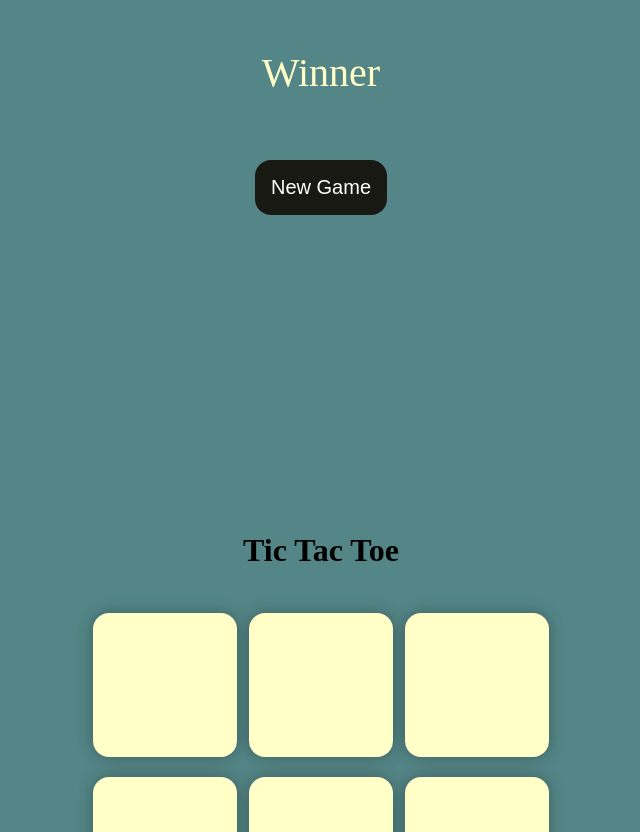
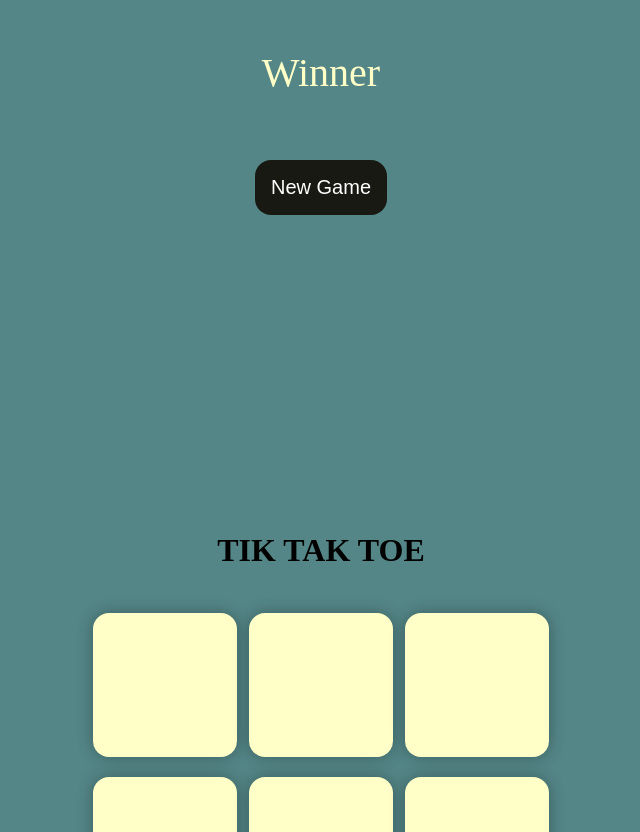
Before and after one commit to Yashwantmalve/Tic-Tac-Toe, a plain HTML site: page index.html in a window 1280 px wide. Shown: the part 268-1100 px from the top of the page, without its empty margins (319-959 px from the left). Drawn offline with Linux system fonts and the light colour scheme.

Commit message:
Update index.html

```diff
--- a/index.html
+++ b/index.html
@@ -12,7 +12,7 @@
         <button id="new-btn">New Game</button>
     </div>
     <main>
-        <h1>Tic Tac Toe</h1>
+        <h1>TIK TAK TOE</h1>
         <div class="container">
             <div class="game">
                 <button class="box"></button>
```
